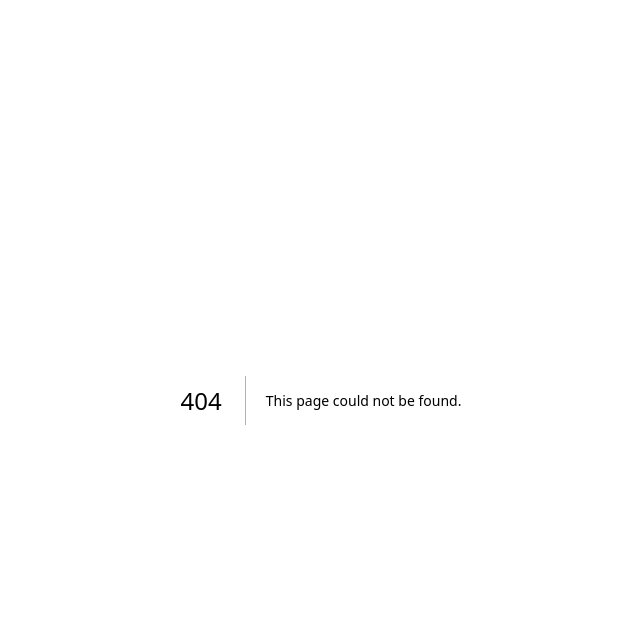
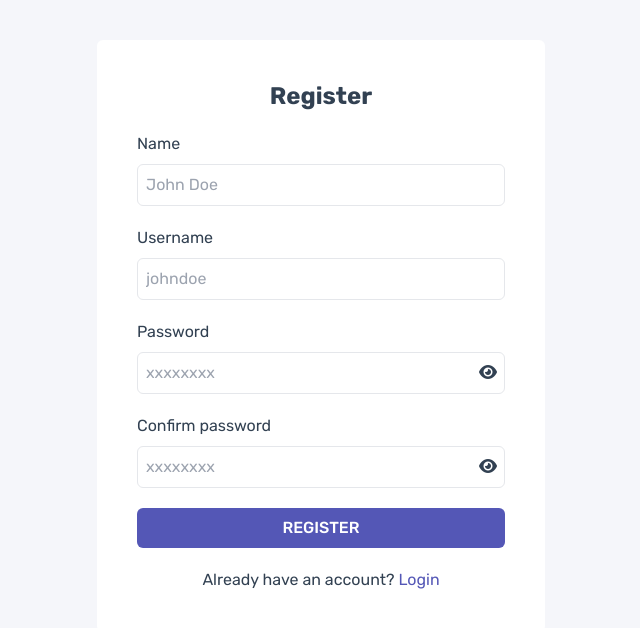
Before and after one commit to coderSuresh/fullstack-comment-section, a Next.js app: page /register in a window 1280 px wide. Before the commit this address had no page. Shown: the top 628 px of the page, without its empty margins (319-959 px from the left). Built offline with nearby package versions, Linux system fonts and the light colour scheme.

Commit message:
feat: add login / register pages

```diff
--- /dev/null
+++ b/app/login/layout.tsx
@@ -0,0 +1,22 @@
+import { ChildrenProps } from '@/types/props'
+import type { Metadata } from 'next'
+
+export const metadata: Metadata = {
+    title: 'Login | Comments',
+}
+
+const RootLayout = ({
+    children,
+}: ChildrenProps) => {
+    return (
+        <html lang="en">
+            <body>
+                <main className='md:max-w-md md:mx-auto mx-5 my-10 bg-white sm:p-10 p-5 rounded-md'>
+                    {children}
+                </main>
+            </body>
+        </html>
+    )
+}
+
+export default RootLayout
--- /dev/null
+++ b/app/login/page.tsx
@@ -0,0 +1,49 @@
+'use client'
+import Link from 'next/link'
+import React from 'react'
+
+const Login = () => {
+
+    const [showPassword, setShowPassword] = React.useState(false)
+
+    return (
+        <>
+            <h1 className='text-2xl font-semibold mb-5 text-center'>Login</h1>
+
+            <form className='flex flex-col'>
+
+                <label className='mb-2'>Username</label>
+                <input
+                    className='mb-5 p-2 border focus:outline-none focus:border-moderate-blue rounded-md'
+                    type='text' placeholder='johndoe'
+                />
+
+                <label className='mb-2'>Password</label>
+                <div className='relative'>
+                    <input
+                        className='mb-5 p-2 w-full border focus:outline-none focus:border-moderate-blue rounded-md'
+                        type={`${showPassword ? 'text' : 'password'}`} placeholder='xxxxxxxx'
+                    />
+                    <button type='button' onClick={() => setShowPassword((showPassword) => !showPassword)}>
+                        <i className={`fas fa-eye${showPassword ? '-slash' : ''} absolute right-2 top-3`} />
+                   </button>
+                </div>
+
+                <p className='mb-5 text-right text-sm'>
+                    Forgot your password? <Link href='/forgot-password' className='text-moderate-blue'>Reset</Link>
+                </p>
+
+                <button className='bg-moderate-blue hover:opacity-50 uppercase font-medium text-white py-2 rounded-md'>
+                    Login
+                </button>
+
+                <p className='mt-5 text-center'>
+                    Don't have an account? <Link href='/register' className='text-moderate-blue'>Register</Link>
+                </p>
+
+            </form>
+        </>
+    )
+}
+
+export default Login
--- /dev/null
+++ b/app/register/layout.tsx
@@ -0,0 +1,23 @@
+import { ChildrenProps } from '@/types/props'
+import type { Metadata } from 'next'
+
+export const metadata: Metadata = {
+    title: 'Register | Comments',
+}
+
+const RootLayout = ({
+    children,
+}: ChildrenProps) => {
+    return (
+        <html lang="en">
+            <body>
+                <main className='md:max-w-md md:mx-auto mx-5 my-10 bg-white sm:p-10 p-5 rounded-md'>
+                    {children}
+                </main>
+            </body>
+        </html>
+    )
+}
+
+
+export default RootLayout
--- /dev/null
+++ b/app/register/page.tsx
@@ -0,0 +1,61 @@
+'use client'
+import Link from 'next/link'
+import React from 'react'
+
+const Register = () => {
+
+    const [showPassword1, setShowPassword1] = React.useState(false)
+    const [showPassword2, setShowPassword2] = React.useState(false)
+
+    return (
+        <>
+            <h1 className='text-2xl font-semibold mb-5 text-center'>Register</h1>
+
+            <form className='flex flex-col'>
+                <label className='mb-2'>Name</label>
+                <input
+                    className='mb-5 p-2 border focus:outline-none focus:border-moderate-blue rounded-md'
+                    type='text' placeholder='John Doe'
+                />
+
+                <label className='mb-2'>Username</label>
+                <input
+                    className='mb-5 p-2 border focus:outline-none focus:border-moderate-blue rounded-md'
+                    type='text' placeholder='johndoe'
+                />
+
+                <label className='mb-2'>Password</label>
+                <div className='relative'>
+                    <input
+                        className='mb-5 p-2 w-full border focus:outline-none focus:border-moderate-blue rounded-md'
+                        type={`${showPassword1 ? 'text' : 'password'}`} placeholder='xxxxxxxx'
+                    />
+                    <button type='button' onClick={() => setShowPassword1((showPassword) => !showPassword)}>
+                        <i className={`fas fa-eye${showPassword1 ? '-slash' : ''} absolute right-2 top-3`} />
+                    </button>
+                </div>
+
+                <label className='mb-2'>Confirm password</label>
+                <div className='relative'>
+                    <input
+                        className='mb-5 p-2 w-full border focus:outline-none focus:border-moderate-blue rounded-md'
+                        type={`${showPassword2 ? 'text' : 'password'}`} placeholder='xxxxxxxx'
+                    />
+                    <button type='button' onClick={() => setShowPassword2((showPassword) => !showPassword)}>
+                        <i className={`fas fa-eye${showPassword2 ? '-slash' : ''} absolute right-2 top-3`} />
+                    </button>
+                </div>
+
+                <button className='bg-moderate-blue hover:opacity-50 uppercase font-medium text-white py-2 rounded-md'>
+                    Register
+                </button>
+
+                <p className='mt-5 text-center'>
+                    Already have an account? <Link href='/login' className='text-moderate-blue'>Login</Link>
+                </p>
+            </form>
+        </>
+    )
+}
+
+export default Register
```
